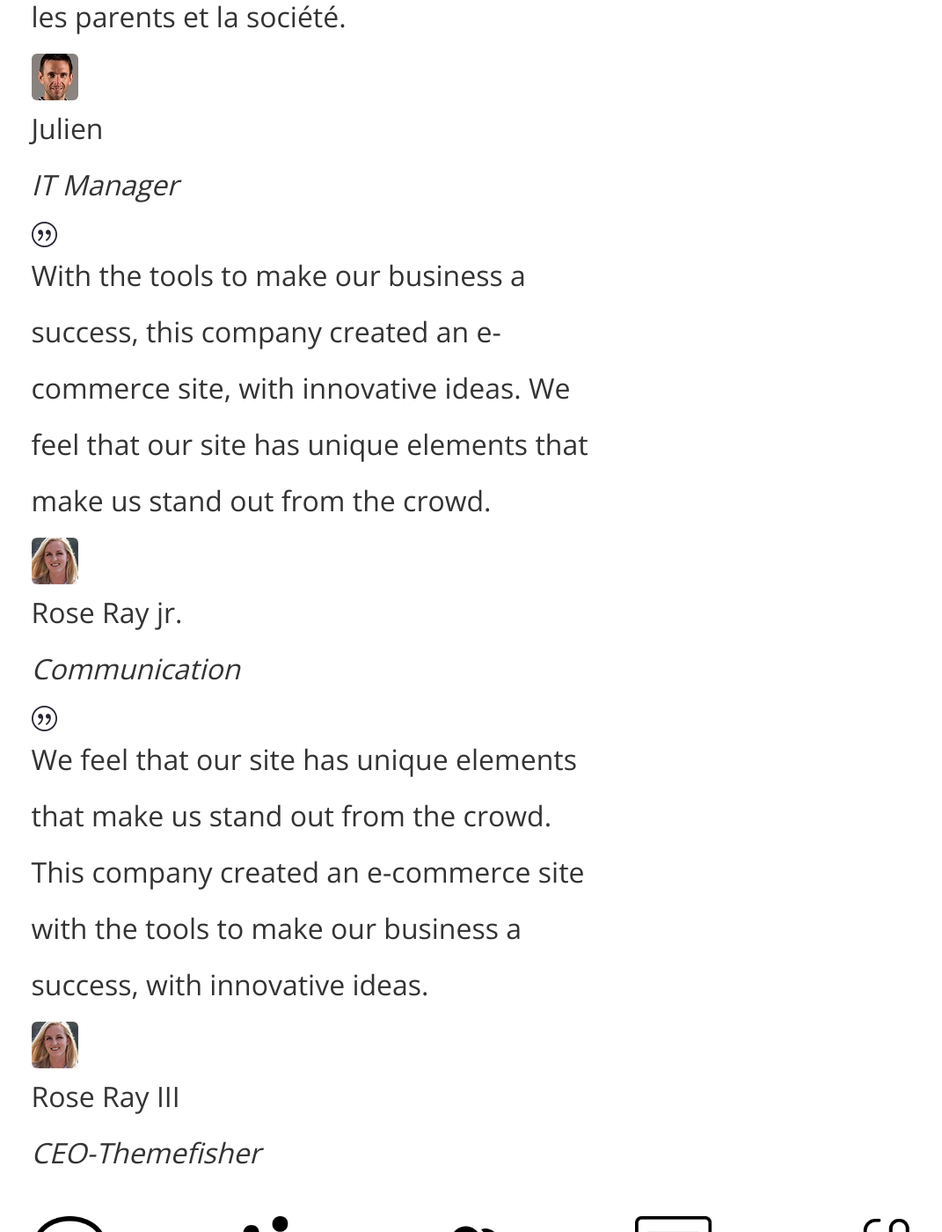
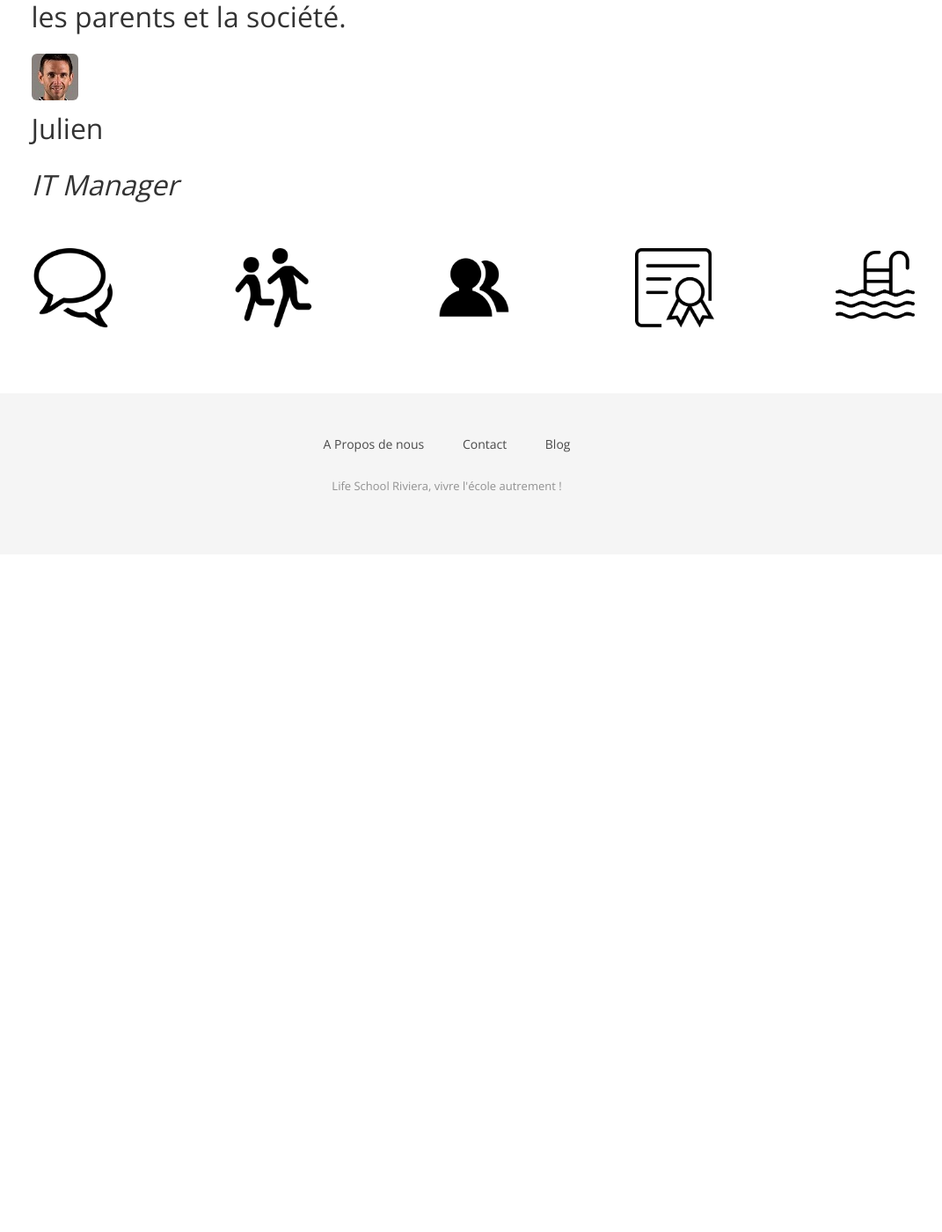
Before and after one commit to midjoule/lifeschool, a Jekyll site: the page built from index.html, in a window 1280 px wide and 1400 px high, scrolled down 17066 px. Shown: the whole window at 88% size, without its empty margins (132-1203 px from the left). Built offline with Jekyll 4.4.1, drawn with Linux system fonts in a browser that asks for light colours; nearby versions of some CDN libraries; some web fonts are replaced; after the commit the page ends 17696 px from its top, so only the background shows below that.

Commit message:
Update team.yml

```diff
--- a/_data/team.yml
+++ b/_data/team.yml
@@ -6,11 +6,3 @@
   title: IT Manager
   testimonial: "Je suis impatient de voir ce projet éclore et bénir à la fois les enfants, les enseignants, les parents et la société."
   image: img/testimonials/julien.jpg
-- name: Rose Ray jr.
-  title: Communication
-  testimonial: "With the tools to make our business a success, this company created an e-commerce site, with innovative ideas. We feel that our site has unique elements that make us stand out from the crowd."
-  image: img/testimonials/item-img1.jpg
-- name: Rose Ray III
-  title: CEO-Themefisher
-  testimonial: "We feel that our site has unique elements that make us stand out from the crowd. This company created an e-commerce site with the tools to make our business a success, with innovative ideas."
-  image: img/testimonials/item-img1.jpg
```
